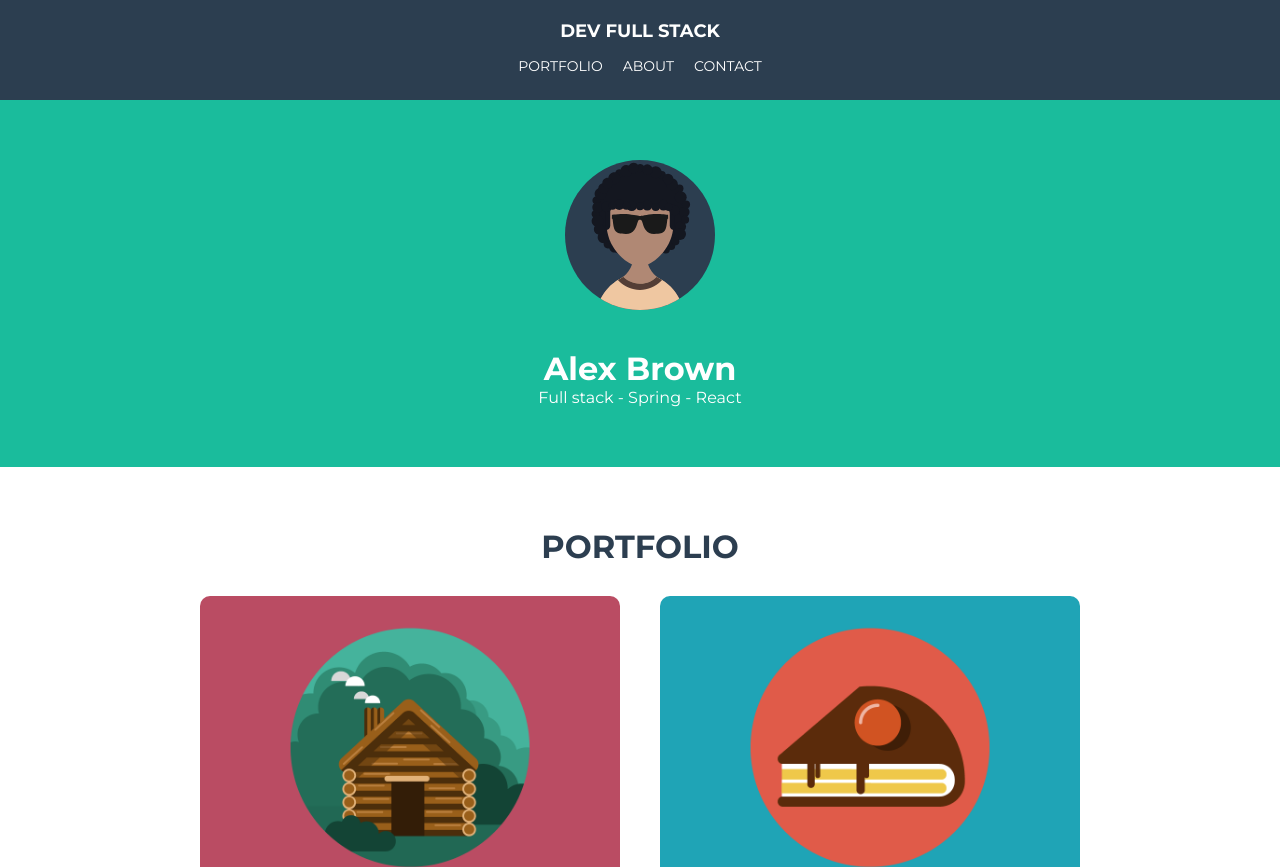
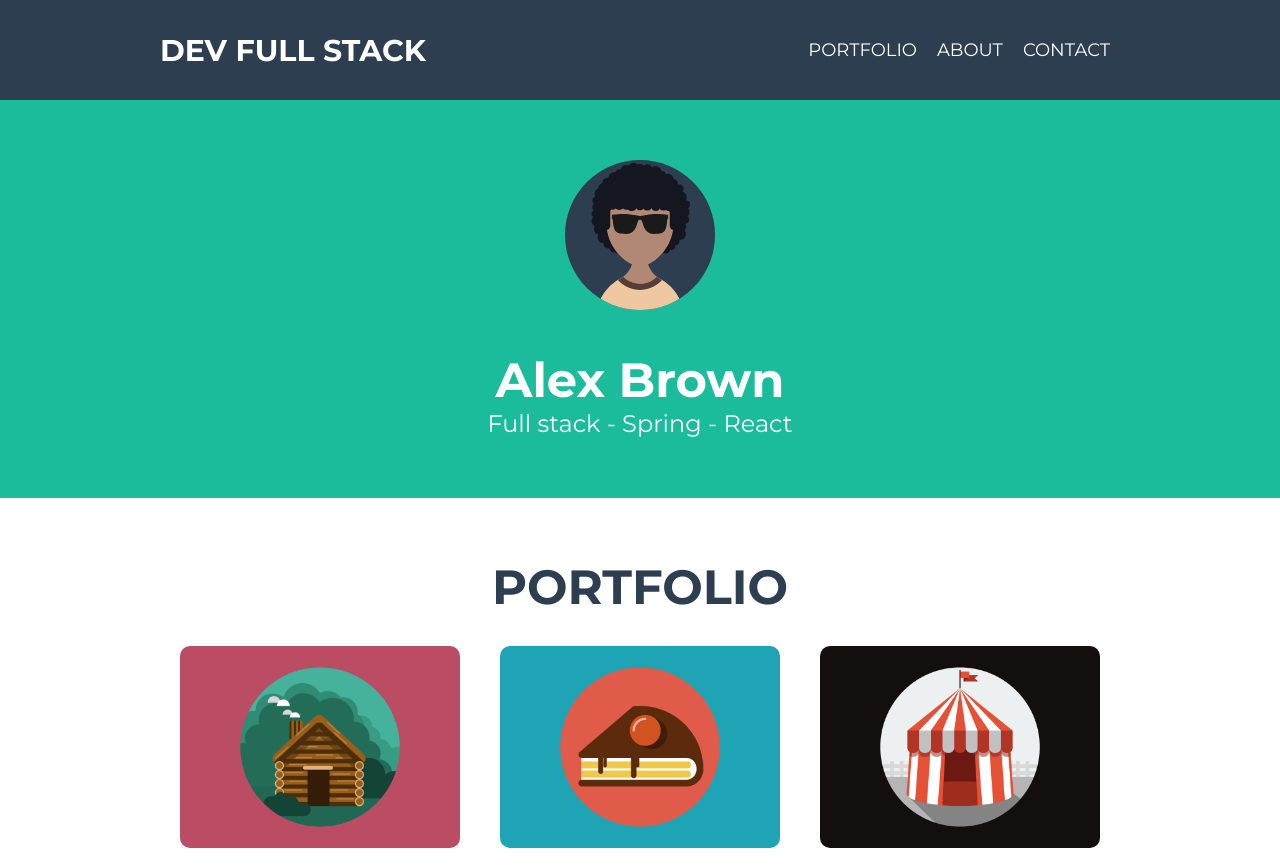
Before and after one commit to alefligiero/portfolio-html-css-exercise, a plain HTML site: page index.html in a window 1280 px wide. Shown: the top 867 px of the page. Drawn offline with Linux system fonts and the light colour scheme; files that its build step writes are made by us from their sources.

Commit message:
added responsiveness

```diff
--- a/css/styles.css
+++ b/css/styles.css
@@ -124,3 +124,39 @@ footer {
     height: 32px;
     margin: 10px;
 }
+
+/* RESPONSIVENESS */
+
+@media(min-width: 576px) {
+    html {
+        font-size: 20px;
+    }
+}
+
+@media(min-width: 768px) {
+    html {
+        font-size: 24px;
+    }
+
+    .portfolio-item {
+        width: 280px;
+    }
+
+    .nav-container {
+        display: flex;
+    }
+
+    .nav-main {
+        flex-direction: row;
+        justify-content: space-between;
+    }
+
+    .nav-brand {
+        margin-bottom: 0;
+        font-size: 30px;
+    }
+
+    .menu-items li {
+        font-size: 18px;
+    }
+}
```
